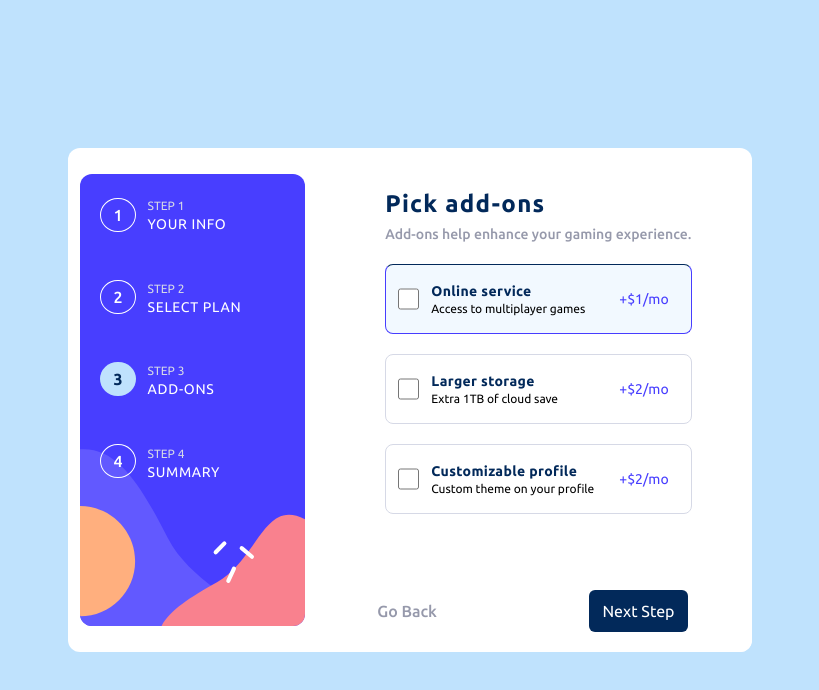
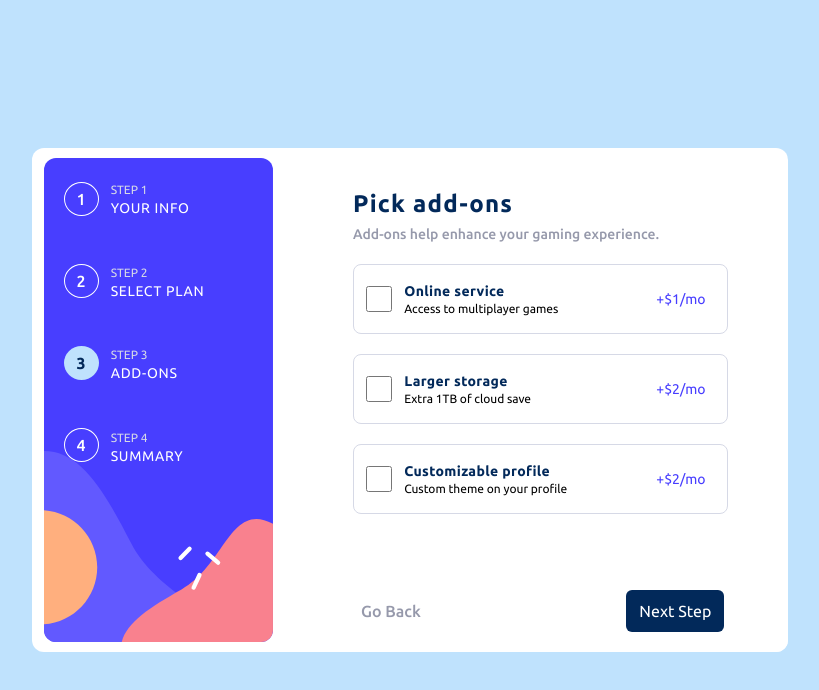
Before and after one commit to Aik-202/aik-multi-step-form, a React (Vite) app in the folder multi-step_form/: page /addons in a window 1280 px wide. Shown: the top 690 px of the page, without its empty margins (230-1049 px from the left). Built offline with nearby package versions, Linux system fonts and the light colour scheme.

Commit message:
Made the addons page responsive for desktop

```diff
--- a/multi-step_form/src/Components/Form/AddOnsInfo.jsx
+++ b/multi-step_form/src/Components/Form/AddOnsInfo.jsx
@@ -5,7 +5,16 @@ import { addons } from '../../Data/demo';
 
 export default function AddOnsInfo() {
   const navigate = useNavigate();
-  const [addonActive, setAddonActive] = React.useState('Online service');
+  const [addonActive, setAddonActive] = React.useState('');
+  const [check, setCheck] = React.useState(false);
+
+  const checked = (e) => {
+    if (e.target.checked) {
+      setCheck(true)
+    } else {
+      setCheck(false)
+    }
+  }
 
   const changeAddon = (e) => {
     if (e.target.id == "Online service") {
@@ -28,28 +37,28 @@ export default function AddOnsInfo() {
   }
 
   return (
-    <section>
+    <section className='w-max lg:w-[30rem]'>
       <div className='bg-white flex flex-col space-y-5 justify-center content-center px-5
       absolute h-max top-24 right-0 left-0 py-4 mx-5 rounded-md sm:static md:mr-10'>
          <FormHeaders personal={false} plans={false} addons={true} finished={false}/>
          {addons.map((item) => {return <div className={`flex flex-row space-x-3
          border-[1px] rounded-lg px-3 py-4
-          ${addonActive == "Online service" && item.header == "Online service" ? 'bg-light-blue bg-opacity-[20%] border-t-marine border-purplish':
-          addonActive == "Larger storage" && item.header == "Larger storage" ? 'bg-light-blue  bg-opacity-[20%] border-t-marine border-purplish':
-          addonActive == "Customizable profile" && item.header == "Customizable profile" ? 'bg-light-blue  bg-opacity-[20%] border-t-marine border-purplish':
+          ${addonActive == "Online service" && check && item.header == "Online service" ? 'bg-light-blue bg-opacity-[20%] border-t-marine border-purplish':
+          addonActive == "Larger storage" && check && item.header == "Larger storage" ? 'bg-light-blue  bg-opacity-[20%] border-t-marine border-purplish':
+          addonActive == "Customizable profile" && check && item.header == "Customizable profile" ? 'bg-light-blue  bg-opacity-[20%] border-t-marine border-purplish':
           'bg-transparent border-light-gray border-t-light-gray'
           }`} onClick={changeAddon} key={item.header}>
-          <input type="checkbox" id={item.header} className='w-[7.5%]' />
+          <input type="checkbox" id={item.header} className='w-[7.5%]' onClick={checked}/>
           <div className='flex flex-col space-y-0'>
             <label htmlFor={item.header} className='text-sm text-marine font-bold tracking-wide'>
             {item.header}</label>
-            <p className='text-xs w-[11rem]'>{item.text}</p>
+            <p className='text-xs w-[11rem] xl:w-[15rem]'>{item.text}</p>
           </div>
           <p className='self-center text-sm text-purplish'>{item.month}</p>
          </div>})}
       </div>
       <div className='flex justify-between bg-white
-      py-5 px-8 absolute bottom-0 right-0 left-0 sm:static sm:pr-10 md:pr-16 sm:rounded-xl lg:mt-10'>
+      py-5 px-8 absolute bottom-0 right-0 left-0 sm:static sm:pr-10 sm:pl-12 md:pr-16 sm:rounded-xl lg:mt-10'>
         <button className='text-cool font-medium' onClick={back}>Go Back</button>
         <button className='border-[1px] border-solid border-transparent rounded-md px-3 py-2 text-white
       bg-marine' onClick={forward}>Next Step</button>
--- a/multi-step_form/src/Components/Form/PlansInfo.jsx
+++ b/multi-step_form/src/Components/Form/PlansInfo.jsx
@@ -71,7 +71,7 @@ export default function PlansInfo() {
           </div>
         </div>
         <div className='flex justify-between bg-white
-        py-5 px-8 absolute bottom-0 right-0 left-0 sm:static sm:pr-10 md:pr-16 sm:rounded-xl lg:mt-10'>
+        py-5 px-8 absolute bottom-0 right-0 left-0 sm:static sm:pr-10 sm:pl-12 md:pr-16 sm:rounded-xl lg:mt-10'>
           <button className='text-cool font-medium' onClick={back}>Go Back</button>
           <button className='border-[1px] border-solid border-transparent rounded-md px-3 py-2 text-white
         bg-marine' onClick={forward}>Next Step</button>
--- a/multi-step_form/src/Components/Navigation/NavBar.jsx
+++ b/multi-step_form/src/Components/Navigation/NavBar.jsx
@@ -3,9 +3,10 @@ import { NavItems, NavList } from '../'
 
 export default function NavBar(props) {
   return (
-   <nav className={`flex bg-mobile sm:bg-desktop bg-cover bg-no-repeat bg-[100%] pt-6 pb-28 sm:w-[50%]
+   <nav className={`flex bg-mobile sm:bg-desktop bg-cover bg-no-repeat bg-[100%] pt-6 pb-28
    sm:flex-row sm:space-x-3 sm:pl-5 sm:pr-0 sm:rounded-xl lg:pr-16
-   ${props.personal ? 'sm:pb-44 lg:pb-44' : 'lg:pb-36'}`}>
+   ${props.personal || props.addons ? 'sm:pb-44 lg:pb-44' : 'lg:pb-36'}
+   ${props.addons ? 'sm:w-[50%] lg:w-[31%] sm:pb-40' : 'sm:w-[50%]'}`}>
         <NavList personal={props.personal} plans={props.plans} addons={props.addons} finished={props.finished}/>
         <NavItems />
    </nav>
```
